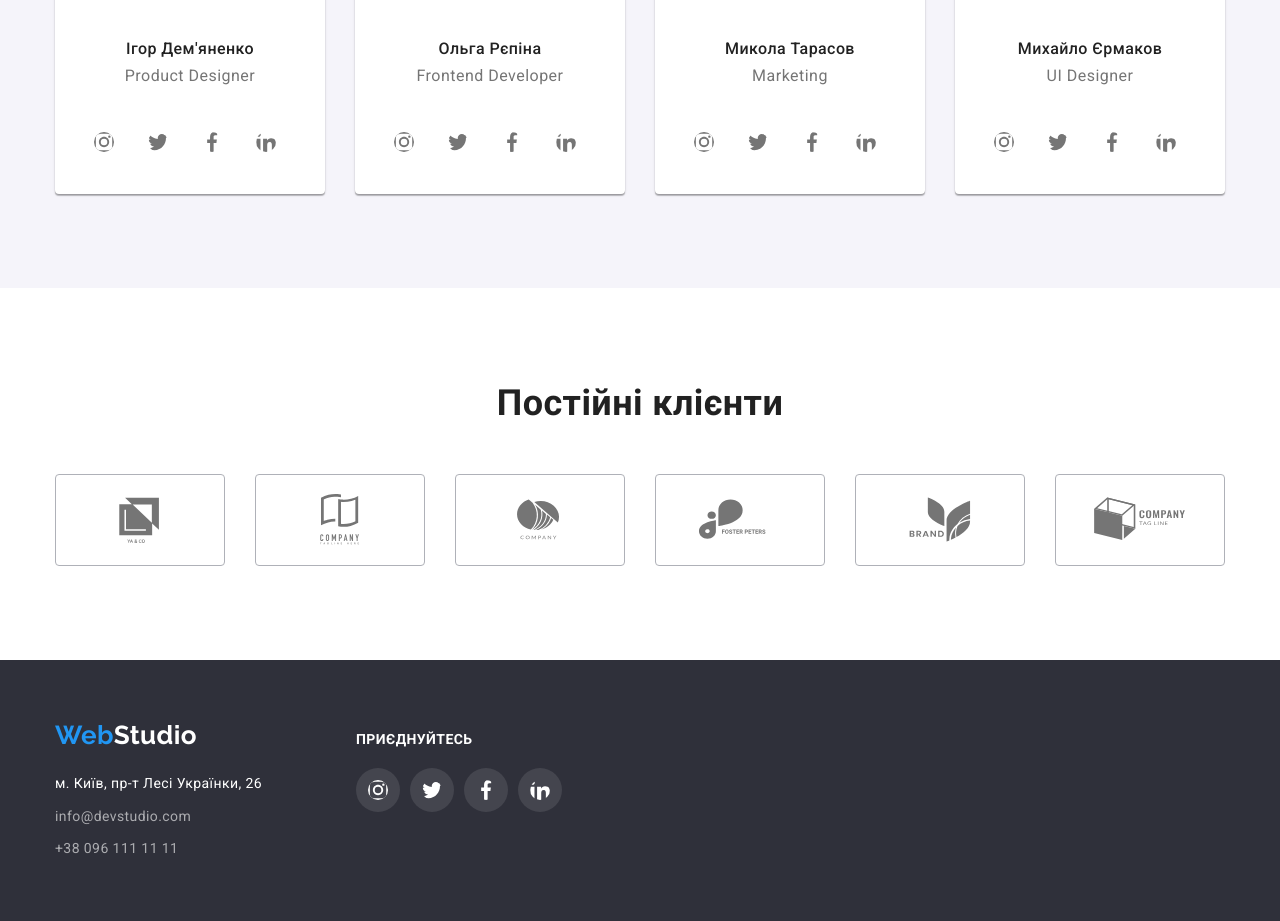
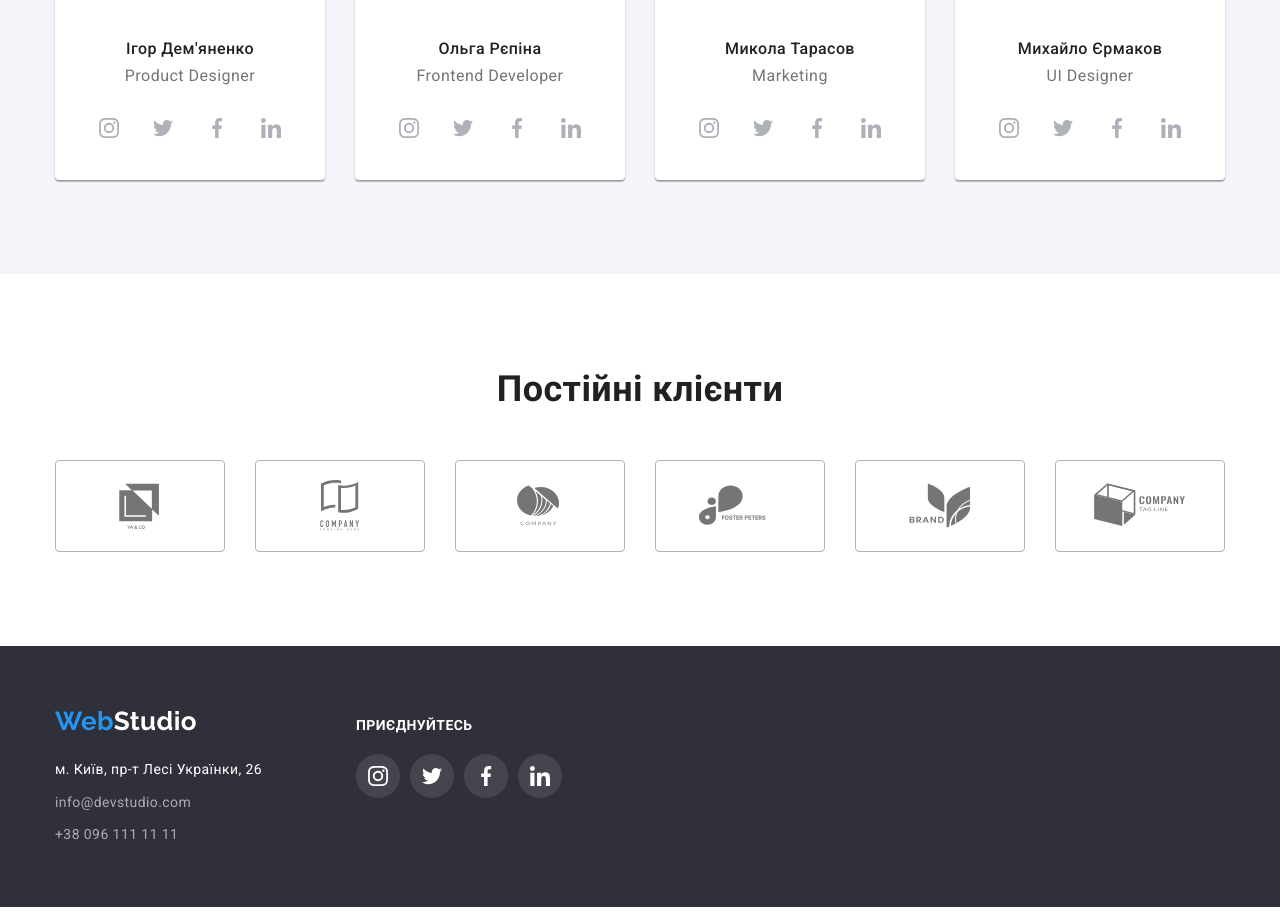
Before and after one commit to oleksandrsoldatchenko/goit-markup-hw-04, a plain HTML site: page index.html in a window 1280 px wide. Shown: the part 2054-2975 px from the top of the page. Drawn offline with nearby package versions, Linux system fonts and the light colour scheme.

Commit message:
Виправлено відображення кнопок на соціальні мережі

```diff
--- a/css/styles.css
+++ b/css/styles.css
@@ -281,7 +281,7 @@ body {
 }
 
 .team-member {
-    padding: 30px;
+    padding: 30px 32px;
 }
 
 .team-name {
@@ -296,37 +296,48 @@ body {
     font-size: 16px;
     text-align: center;
     letter-spacing: 0.03em;
+    margin-bottom: 16px;
 }
 
 .connect-team-logo {
     display: flex;
-    justify-content: center;
-    margin-right: 10px;
-    margin-bottom: 30px;
+    justify-content: space-between;
 }
 
 .sn-team-button {
-    margin-right: 0;
+    width: 44px;
+    height: 44px;
+    border-radius: 50%;
 }
 
-.connect-team-logo .sn-team-button:not(:last-child) {
+.connect-tam-logo .sn-team-button:not(:last-child) {
     margin-right: 10px;
 }
 
-.sn-team-logo {
-    display: block;
-    background-color: var(--primary-bgr-color);
-    fill: var(--primary-text-colour);
-    padding: 12px;
-    border-radius: 50%;
+.sn-team-button:hover,
+.sn-team-button:focus {
+    background-color: var(--accent-text-color);
+    cursor: pointer;
 }
 
-.sn-team-logo:hover,
-.sn-team-logo:focus {
-    background-color: var(--accent-text-color);
-    fill: var(--primary-bgr-color);
-    cursor: pointer;
+.sn-team-link {
+    display: flex;
+    align-items: center;
+    justify-content: center;
+    width: 44px;
+    height: 44px;
+    border-radius: 50%;
+    fill: rgba(175, 177, 184, 1);
 }
+
+.sn-team-link:hover,
+.sn-team-link:focus {
+    fill: var(--hero-text-color);
+}
+
+/* .sn-team-logo {
+    fill: rgba(175, 177, 184, 1);
+} */
 
 .client-list {
     display: flex;
@@ -420,23 +431,32 @@ body {
 }
 
 .sn-button {
-    margin-right: 0;
+    width: 44px;
+    height: 44px;
+    border-radius: 50%;
+    background: rgba(255, 255, 255, 0.1);
 }
 
 .connect-logo .sn-button:not(:last-child) {
     margin-right: 10px;
 }
 
-.sn-logo {
-    display: block;
-    background-color: rgba(255, 255, 255, 0.1);
+.sn-link {
+    display: flex;
+    align-items: center;
+    justify-content: center;
+    width: 44px;
+    height: 44px;
+    border-radius: 50%;
     fill: var(--hero-text-color);
-    padding: 12px;
-    border-radius: 50%;
 }
 
-.sn-logo:hover,
-.sn-logo:focus {
+.sn-logo {
+    fill: var(--hero-text-color);
+}
+
+.sn-button:hover,
+.sn-button:focus {
     background-color: var(--accent-text-color);
     cursor: pointer;
 }
--- a/index.html
+++ b/index.html
@@ -112,116 +112,148 @@
                         <div class="team-member">
                             <h3 class="team-name">Ігор Дем'яненко</h3>
                             <p class="team-role">Product Designer</p>
-                        </div>
                             <ul class="list connect-team-logo">
                                 <li class="sn-team-button">
-                                <svg class="sn-team-logo" width="44" height="44">
+                                    <a class="sn-team-link" href="./" aria-label="instagram">
+                                        <svg class="sn-team-logo" width="20" height="20">
                                             <use href="./images/symbol-defs.svg#sn-instagram"></use>
                                         </svg>
+                                    </a>
                                 </li>
                                 <li class="sn-team-button">
-                                <svg class="sn-team-logo" width="44" height="44">
+                                    <a class="sn-team-link" href="./" aria-label="twitter">
+                                        <svg class="sn-team-logo" width="20" height="20">
                                             <use href="./images/symbol-defs.svg#sn-twitter"></use>
                                         </svg>
+                                    </a>
                                 </li>
                                 <li class="sn-team-button">
-                                <svg class="sn-team-logo" width="44" height="44">
+                                    <a class="sn-team-link" href="./" aria-label="facebook">
+                                        <svg class="sn-team-logo" width="20" height="20">
                                             <use href="./images/symbol-defs.svg#sn-facebook"></use>
                                         </svg>
+                                    </a>
                                 </li>
                                 <li class="sn-team-button">
-                                <svg class="sn-team-logo" width="44" height="44">
+                                    <a class="sn-team-link" href="./" aria-label="linkedin">
+                                        <svg class="sn-team-logo" width="20" height="20">
                                             <use href="./images/symbol-defs.svg#sn-linkedin"></use>
                                         </svg>
+                                    </a>
                                 </li>
                             </ul>
+                        </div>
                     </li>
                     <li  class="team-card">
                         <img src="./images/team2.jpg" alt="team2" width="270">
                         <div class="team-member">
                             <h3 class="team-name">Ольга Рєпіна</h3>
                             <p class="team-role">Frontend Developer</p>
-                        </div>
                             <ul class="list connect-team-logo">
                                 <li class="sn-team-button">
-                                <svg class="sn-team-logo" width="44" height="44">
+                                    <a class="sn-team-link" href="./" aria-label="instagram">
+                                        <svg class="sn-team-logo" width="20" height="20">
                                             <use href="./images/symbol-defs.svg#sn-instagram"></use>
                                         </svg>
+                                    </a>
                                 </li>
                                 <li class="sn-team-button">
-                                <svg class="sn-team-logo" width="44" height="44">
+                                    <a class="sn-team-link" href="./" aria-label="twitter">
+                                        <svg class="sn-team-logo" width="20" height="20">
                                             <use href="./images/symbol-defs.svg#sn-twitter"></use>
                                         </svg>
+                                    </a>
                                 </li>
                                 <li class="sn-team-button">
-                                <svg class="sn-team-logo" width="44" height="44">
+                                    <a class="sn-team-link" href="./" aria-label="facebook">
+                                        <svg class="sn-team-logo" width="20" height="20">
                                             <use href="./images/symbol-defs.svg#sn-facebook"></use>
                                         </svg>
+                                    </a>
                                 </li>
                                 <li class="sn-team-button">
-                                <svg class="sn-team-logo" width="44" height="44">
+                                    <a class="sn-team-link" href="./" aria-label="linkedin">
+                                        <svg class="sn-team-logo" width="20" height="20">
                                             <use href="./images/symbol-defs.svg#sn-linkedin"></use>
                                         </svg>
+                                    </a>
                                 </li>
                             </ul>
+                        </div>
                     </li>
                     <li  class="team-card">
                         <img src="./images/team3.jpg" alt="team3" width="270">
                         <div class="team-member">
                             <h3 class="team-name">Микола Тарасов</h3>
                             <p class="team-role">Marketing</p>
-                        </div>
                             <ul class="list connect-team-logo">
                                 <li class="sn-team-button">
-                                <svg class="sn-team-logo" width="44" height="44">
+                                    <a class="sn-team-link" href="./" aria-label="instagram">
+                                        <svg class="sn-team-logo" width="20" height="20">
                                             <use href="./images/symbol-defs.svg#sn-instagram"></use>
                                         </svg>
+                                    </a>
                                 </li>
                                 <li class="sn-team-button">
-                                <svg class="sn-team-logo" width="44" height="44">
+                                    <a class="sn-team-link" href="./" aria-label="twitter">
+                                        <svg class="sn-team-logo" width="20" height="20">
                                             <use href="./images/symbol-defs.svg#sn-twitter"></use>
                                         </svg>
+                                    </a>
                                 </li>
                                 <li class="sn-team-button">
-                                <svg class="sn-team-logo" width="44" height="44">
+                                    <a class="sn-team-link" href="./" aria-label="facebook">
+                                        <svg class="sn-team-logo" width="20" height="20">
                                             <use href="./images/symbol-defs.svg#sn-facebook"></use>
                                         </svg>
+                                    </a>
                                 </li>
                                 <li class="sn-team-button">
-                                <svg class="sn-team-logo" width="44" height="44">
+                                    <a class="sn-team-link" href="./" aria-label="linkedin">
+                                        <svg class="sn-team-logo" width="20" height="20">
                                             <use href="./images/symbol-defs.svg#sn-linkedin"></use>
                                         </svg>
+                                    </a>
                                 </li>
                             </ul>
+                        </div>
                     </li>
                     <li  class="team-card">
                         <img src="./images/team4.jpg" alt="team4" width="270">
                         <div class="team-member">
                             <h3 class="team-name">Михайло Єрмаков</h3>
                             <p class="team-role">UI Designer</p>
-                        </div>
                             <ul class="list connect-team-logo">
                                 <li class="sn-team-button">
-                                <svg class="sn-team-logo" width="44" height="44">
+                                    <a class="sn-team-link" href="./" aria-label="instagram">
+                                        <svg class="sn-team-logo" width="20" height="20">
                                             <use href="./images/symbol-defs.svg#sn-instagram"></use>
                                         </svg>
+                                    </a>
                                 </li>
                                 <li class="sn-team-button">
-                                <svg class="sn-team-logo" width="44" height="44">
+                                    <a class="sn-team-link" href="./" aria-label="twitter">
+                                        <svg class="sn-team-logo" width="20" height="20">
                                             <use href="./images/symbol-defs.svg#sn-twitter"></use>
                                         </svg>
+                                    </a>
                                 </li>
                                 <li class="sn-team-button">
-                                <svg class="sn-team-logo" width="44" height="44">
+                                    <a class="sn-team-link" href="./" aria-label="facebook">
+                                        <svg class="sn-team-logo" width="20" height="20">
                                             <use href="./images/symbol-defs.svg#sn-facebook"></use>
                                         </svg>
+                                    </a>
                                 </li>
                                 <li class="sn-team-button">
-                                <svg class="sn-team-logo" width="44" height="44">
+                                    <a class="sn-team-link" href="./" aria-label="linkedin">
+                                        <svg class="sn-team-logo" width="20" height="20">
                                             <use href="./images/symbol-defs.svg#sn-linkedin"></use>
                                         </svg>
+                                    </a>
                                 </li>
                             </ul>
+                        </div>
                     </li>
                 </ul>
             </div>
@@ -284,24 +316,32 @@
                 <h3 class="title-connect">ПРИЄДНУЙТЕСЬ</h3>
                 <ul class="list connect-logo">
                     <li class="sn-button">
-                        <svg class="sn-logo" width="44" height="44">
+                        <a class="sn-link" href="./" aria-label="instagram">
+                            <svg class="sn-logo" width="20" height="20">
                                 <use href="./images/symbol-defs.svg#sn-instagram"></use>
                             </svg>
+                        </a>
                     </li>
                     <li class="sn-button">
-                        <svg class="sn-logo" width="44" height="44">
+                        <a class="sn-link" href="./" aria-label="twitter">
+                            <svg class="sn-logo" width="20" height="20">
                                 <use href="./images/symbol-defs.svg#sn-twitter"></use>
                             </svg>
+                        </a>
                     </li>
                     <li class="sn-button">
-                        <svg class="sn-logo" width="44" height="44">
+                        <a class="sn-link" href="./" aria-label="facebook">
+                            <svg class="sn-logo" width="20" height="20">
                                 <use href="./images/symbol-defs.svg#sn-facebook"></use>
                             </svg>
+                        </a>
                     </li>
                     <li class="sn-button">
-                        <svg class="sn-logo" width="44" height="44">
+                        <a class="sn-link" href="./" aria-label="linkedin">
+                            <svg class="sn-logo" width="20" height="20">
                                 <use href="./images/symbol-defs.svg#sn-linkedin"></use>
                             </svg>
+                        </a>
                     </li>
                 </ul>
             </div>
```
Also changed, not shown: portfolio.html (+12 -4 lines). Lines whose indentation alone changed are shown as unchanged.
